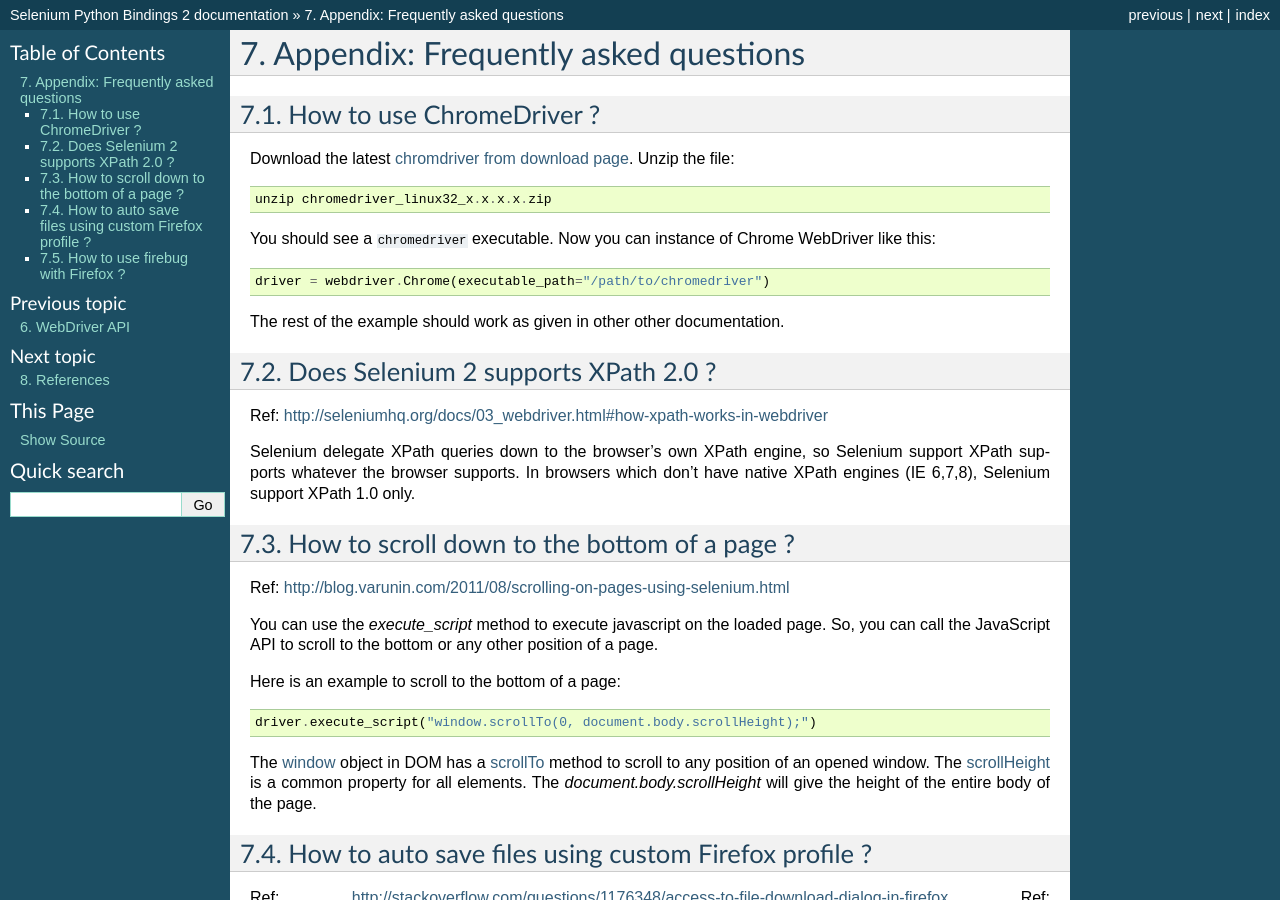
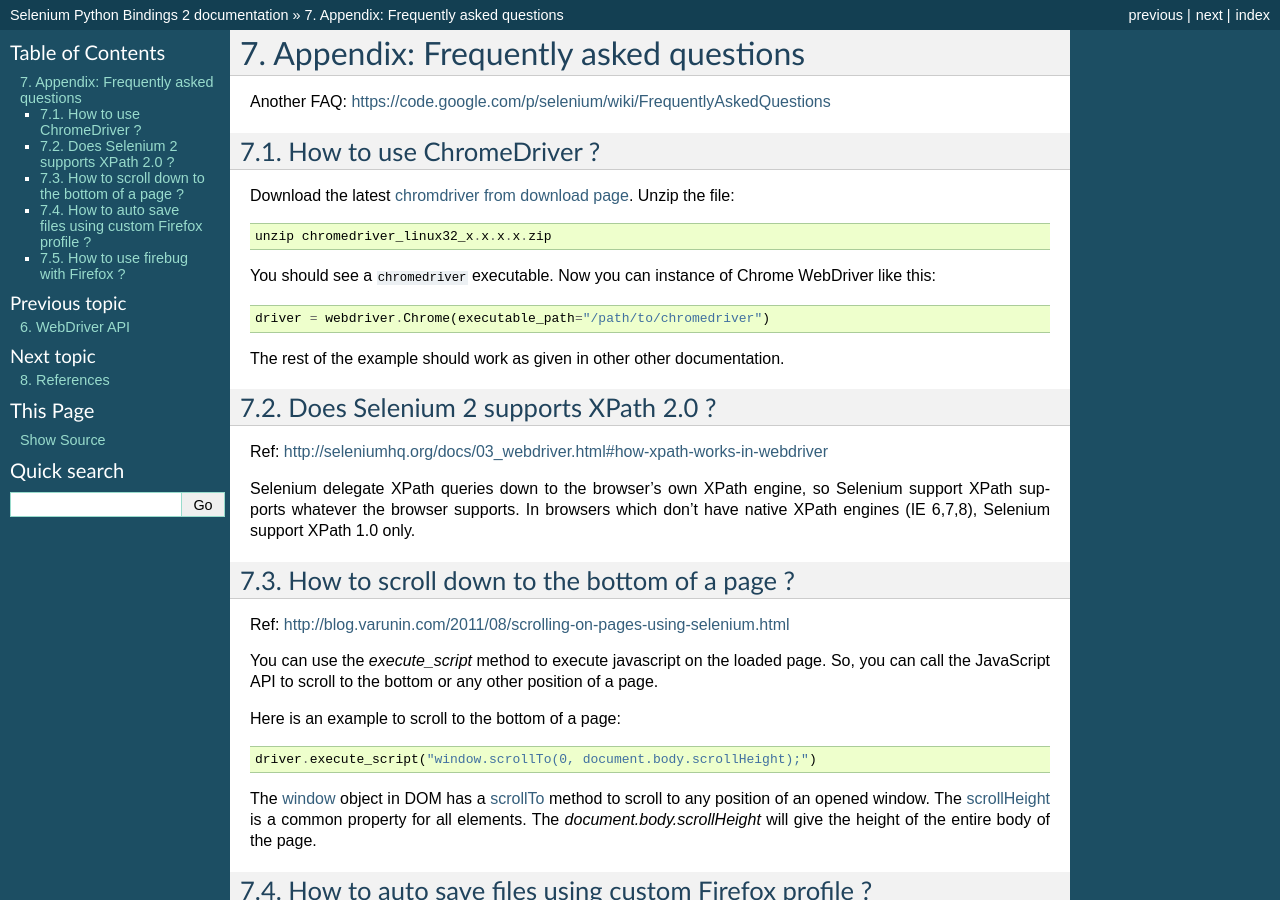
Before and after one commit to baijum/selenium-python, a Sphinx documentation site: the page built from source/faq.rst, in a window 1280 px wide and 900 px high. Built offline with Sphinx 7.4.7, drawn with Linux system fonts in a browser that asks for light colours.

Commit message:
external links

```diff
--- a/source/faq.rst
+++ b/source/faq.rst
@@ -3,6 +3,7 @@
 Appendix: Frequently asked questions
 ------------------------------------
 
+Another FAQ: https://code.google.com/p/selenium/wiki/FrequentlyAskedQuestions
 
 How to use ChromeDriver ?
 ~~~~~~~~~~~~~~~~~~~~~~~~~
--- a/source/test-design.rst
+++ b/source/test-design.rst
@@ -25,3 +25,4 @@
 1. http://code.google.com/p/selenium/wiki/PageObjects
 2. http://www.theautomatedtester.co.uk/tutorials/selenium/page-object-pattern.htm
 3. http://pragprog.com/magazines/2010-08/page-objects-in-python
+4. http://docs.seleniumhq.org/docs/06_test_design_considerations.jsp
```
